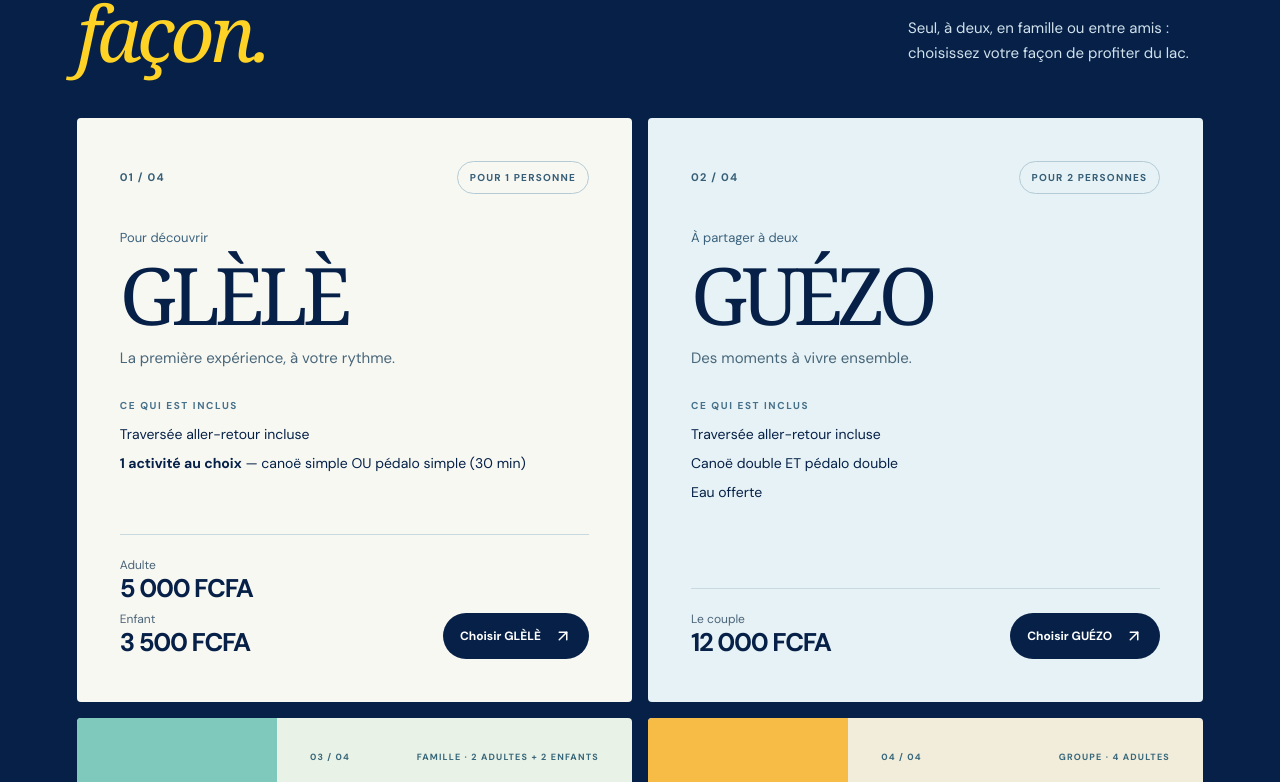
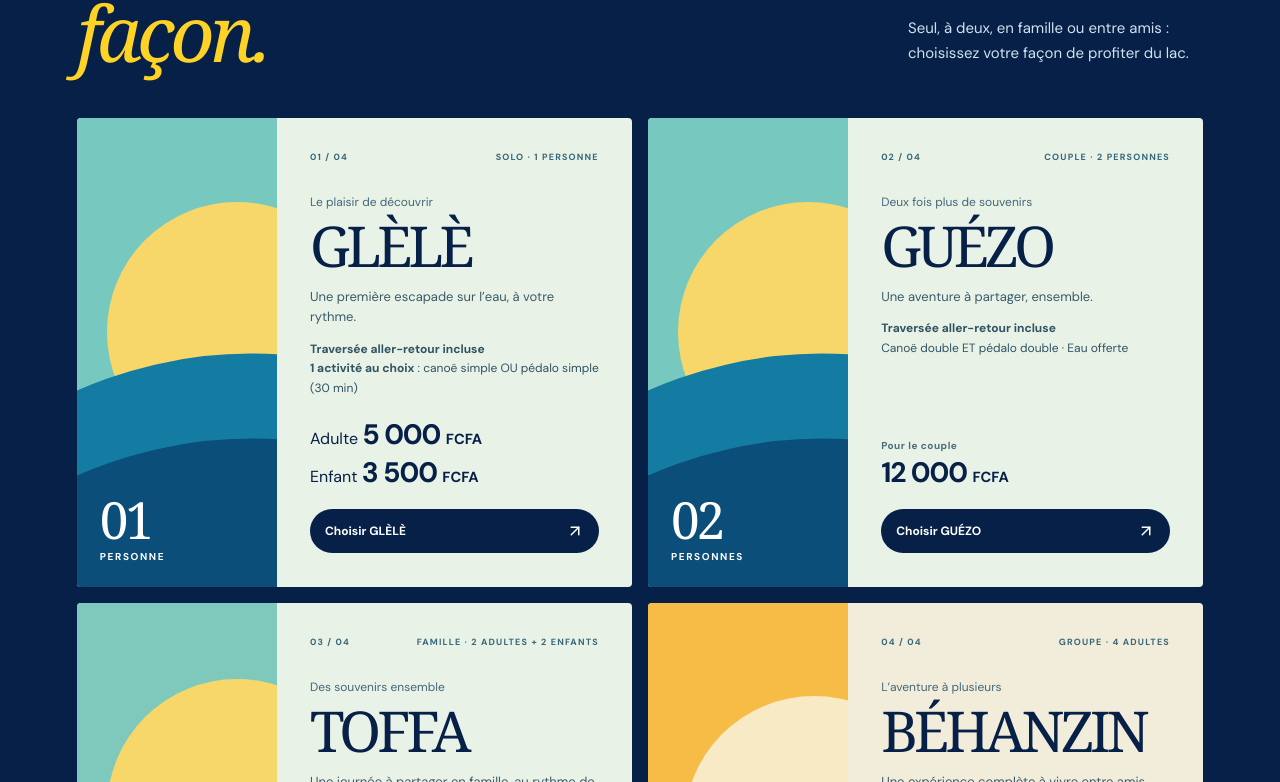
Before and after one commit to emma-dasilva-dev/aquamazone-adventure, a Next.js app: page / in a window 1280 px wide. Shown: the part 2898-3680 px from the top of the page. Built offline with nearby package versions, Linux system fonts and the light colour scheme.

Commit message:
design: unify GLÈLÈ and GUÉZO with illustrated forfait system

```diff
--- a/app/page.tsx
+++ b/app/page.tsx
@@ -74,18 +74,31 @@ export default function Home(){
      <div><p className="kicker">{lang==='fr'?'NOS FORFAITS':'OUR PACKAGES'}</p><h2 id="packages-title">{lang==='fr'?<>L’expérience <em>à votre façon.</em></>:<>Your kind of <em>adventure.</em></>}</h2></div>
      <p>{lang==='fr'?'Seul, à deux, en famille ou entre amis : choisissez votre façon de profiter du lac.':'Solo, as a couple, with family or friends: find the right way to enjoy the lake.'}</p>
    </div>
-   <div className="packages-v4-featured">
-     <article className="package-feature package-feature-solo">
-       <div className="package-feature-top"><span className="package-number">01 / 04</span><span className="package-category">{lang==='fr'?'POUR 1 PERSONNE':'FOR 1 PERSON'}</span></div>
-       <div className="package-feature-main"><p className="package-intention">{lang==='fr'?'Pour découvrir':'For your first adventure'}</p><h3>GLÈLÈ</h3><p className="package-description">{lang==='fr'?'La première expérience, à votre rythme.':'A first adventure, at your own pace.'}</p></div>
-       <div className="package-inclusions"><span className="package-inclusions-title">{lang==='fr'?'Ce qui est inclus':'What is included'}</span><p>{lang==='fr'?'Traversée aller-retour incluse':'Return crossing included'}</p><p><strong>{lang==='fr'?'1 activité au choix':'Choose exactly 1 activity'}</strong> — {lang==='fr'?'canoë simple OU pédalo simple (30 min)':'single canoe OR single pedalo (30 min)'}</p></div>
-       <div className="package-feature-foot"><div className="package-pricing"><span>{lang==='fr'?'Adulte':'Adult'} <strong>5 000 FCFA</strong></span><span>{lang==='fr'?'Enfant':'Child'} <strong>3 500 FCFA</strong></span></div><a href={bookingWhatsApp} target="_blank" rel="noopener noreferrer" aria-label={lang==='fr'?'Demander le forfait GLÈLÈ':'Enquire about GLÈLÈ'}>{lang==='fr'?'Choisir GLÈLÈ':'Choose GLÈLÈ'}<ArrowUpRight size={18}/></a></div>
+   <div className="packages-v4-featured packages-v6-featured">
+     <article className="package-experience package-experience-solo">
+       <div className="package-experience-art" aria-hidden="true"><span className="package-art-sun"/><span className="package-art-wave package-art-wave-one"/><span className="package-art-wave package-art-wave-two"/><span className="package-art-label">01 <span>{lang==='fr'?'PERSONNE':'PERSON'}</span></span></div>
+       <div className="package-experience-body">
+         <div className="package-experience-top"><span>01 / 04</span><span>{lang==='fr'?'SOLO · 1 PERSONNE':'SOLO · 1 PERSON'}</span></div>
+         <p className="package-experience-eyebrow">{lang==='fr'?'Le plaisir de découvrir':'Your first adventure'}</p>
+         <h3>GLÈLÈ</h3>
+         <p className="package-experience-intro">{lang==='fr'?'Une première escapade sur l’eau, à votre rythme.':'Your first escape on the water, at your own pace.'}</p>
+         <div className="package-experience-included"><strong>{lang==='fr'?'Traversée aller-retour incluse':'Return crossing included'}</strong><br/><strong>{lang==='fr'?'1 activité au choix':'Choose 1 activity'}</strong> : {lang==='fr'?'canoë simple OU pédalo simple (30 min)':'single canoe OR single pedalo (30 min)'}</div>
+         <div className="package-experience-end">
+           <div className="package-v6-prices"><span>{lang==='fr'?'Adulte':'Adult'} <strong>5 000 <small>FCFA</small></strong></span><span>{lang==='fr'?'Enfant':'Child'} <strong>3 500 <small>FCFA</small></strong></span></div>
+           <a href={bookingWhatsApp} target="_blank" rel="noopener noreferrer" aria-label={lang==='fr'?'Se renseigner sur le forfait GLÈLÈ':'Enquire about GLÈLÈ'}>{lang==='fr'?'Choisir GLÈLÈ':'Choose GLÈLÈ'}<ArrowUpRight size={18}/></a>
+         </div>
+       </div>
      </article>
-     <article className="package-feature package-feature-couple">
-       <div className="package-feature-top"><span className="package-number">02 / 04</span><span className="package-category">{lang==='fr'?'POUR 2 PERSONNES':'FOR 2 PEOPLE'}</span></div>
-       <div className="package-feature-main"><p className="package-intention">{lang==='fr'?'À partager à deux':'An adventure for two'}</p><h3>GUÉZO</h3><p className="package-description">{lang==='fr'?'Des moments à vivre ensemble.':'Make memories together.'}</p></div>
-       <div className="package-inclusions"><span className="package-inclusions-title">{lang==='fr'?'Ce qui est inclus':'What is included'}</span><p>{lang==='fr'?'Traversée aller-retour incluse':'Return crossing included'}</p><p>{lang==='fr'?'Canoë double ET pédalo double':'Double canoe AND double pedalo'}</p><p>{lang==='fr'?'Eau offerte':'Complimentary water'}</p></div>
-       <div className="package-feature-foot"><div className="package-pricing"><span>{lang==='fr'?'Le couple':'Per couple'} <strong>12 000 FCFA</strong></span></div><a href={bookingWhatsApp} target="_blank" rel="noopener noreferrer" aria-label={lang==='fr'?'Demander le forfait GUÉZO':'Enquire about GUÉZO'}>{lang==='fr'?'Choisir GUÉZO':'Choose GUÉZO'}<ArrowUpRight size={18}/></a></div>
+     <article className="package-experience package-experience-couple">
+       <div className="package-experience-art" aria-hidden="true"><span className="package-art-sun"/><span className="package-art-wave package-art-wave-one"/><span className="package-art-wave package-art-wave-two"/><span className="package-art-label">02 <span>PERSONNES</span></span></div>
+       <div className="package-experience-body">
+         <div className="package-experience-top"><span>02 / 04</span><span>{lang==='fr'?'COUPLE · 2 PERSONNES':'COUPLE · 2 PEOPLE'}</span></div>
+         <p className="package-experience-eyebrow">{lang==='fr'?'Deux fois plus de souvenirs':'Make memories together'}</p>
+         <h3>GUÉZO</h3>
+         <p className="package-experience-intro">{lang==='fr'?'Une aventure à partager, ensemble.':'An adventure made for two.'}</p>
+         <div className="package-experience-included"><strong>{lang==='fr'?'Traversée aller-retour incluse':'Return crossing included'}</strong><br/>{lang==='fr'?'Canoë double ET pédalo double · Eau offerte':'Double canoe AND double pedalo · Complimentary water'}</div>
+         <div className="package-experience-end"><div><span className="package-experience-small">{lang==='fr'?'Pour le couple':'Per couple'}</span><strong>12 000 <small>FCFA</small></strong></div><a href={bookingWhatsApp} target="_blank" rel="noopener noreferrer" aria-label={lang==='fr'?'Se renseigner sur le forfait GUÉZO':'Enquire about GUÉZO'}>{lang==='fr'?'Choisir GUÉZO':'Choose GUÉZO'}<ArrowUpRight size={18}/></a></div>
+       </div>
      </article>
    </div>
    <div className="packages-v5-extras" aria-label={lang==='fr'?'Forfaits famille et groupe':'Family and group packages'}>
```
